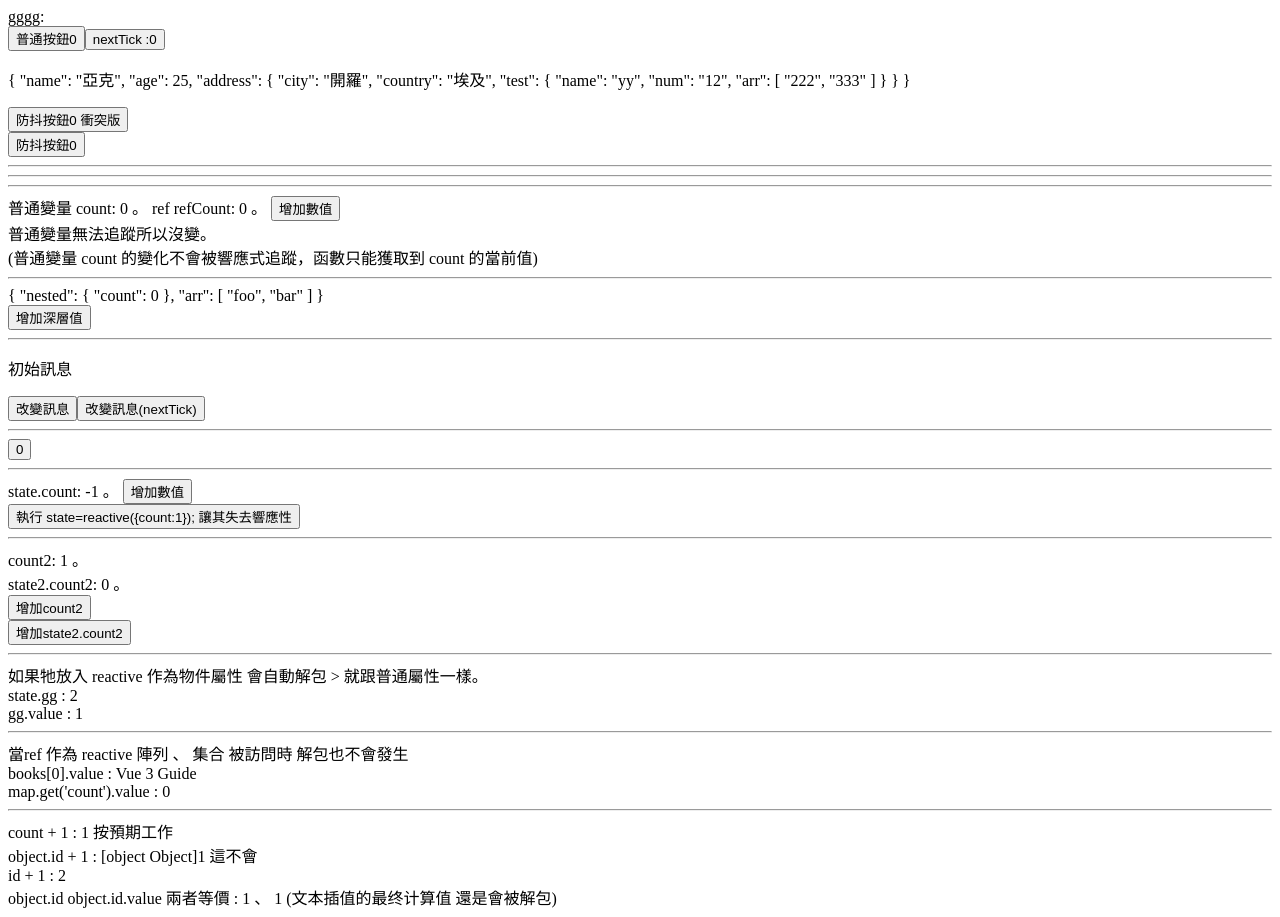
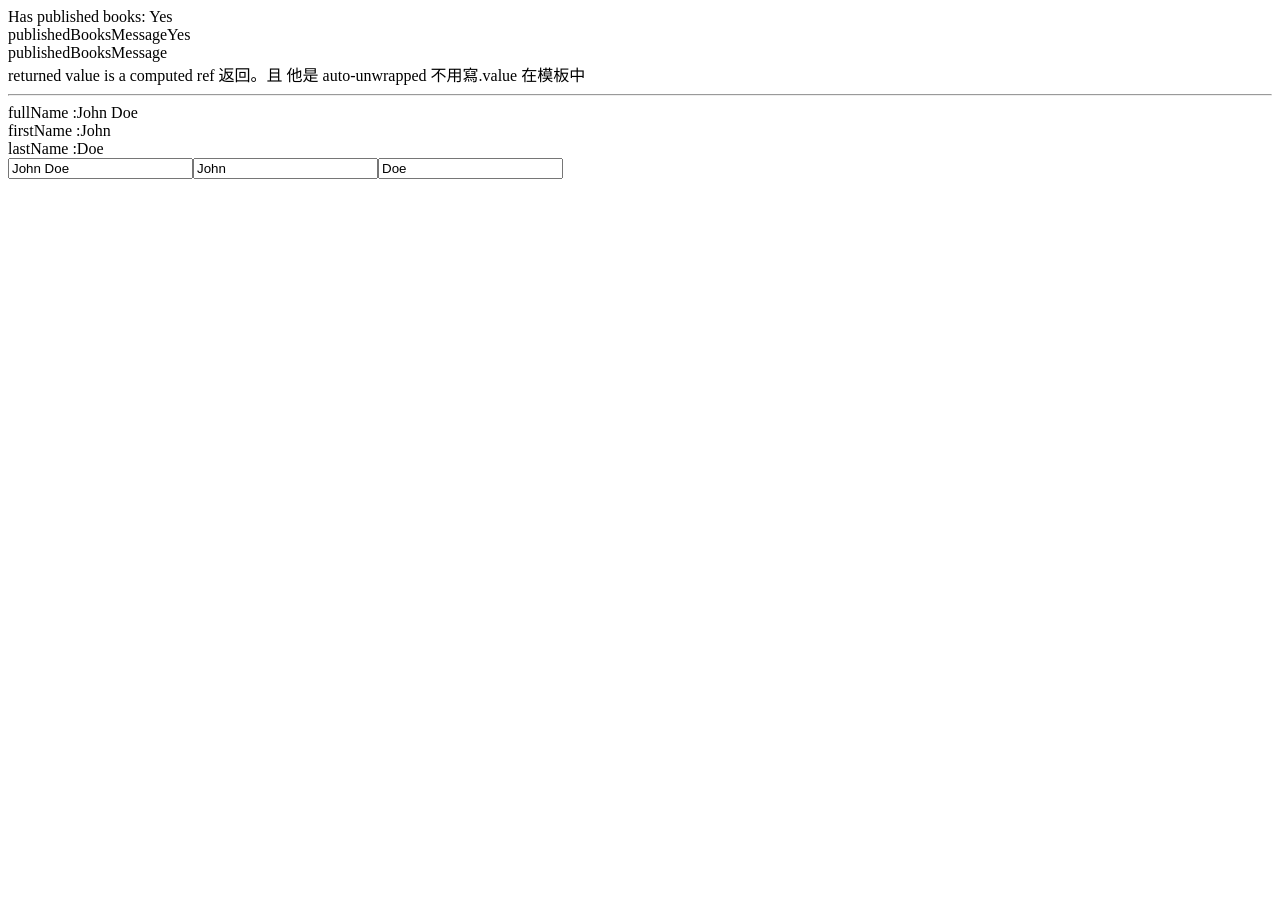
Before and after one commit to leo41271/Vue3-Official-Doc-Learn, a Vue app in the folder Vue3-Official-Doc-Learn/: page / in a window 1280 px wide. After the commit the page ends 800 px from the top, so only its background shows below. Built offline with nearby package versions, Linux system fonts and the light colour scheme.

Commit message:
6-computed-properties-comAPI : Basic 、Computed Methods 、Writable Computed

```diff
--- a/Vue3-Official-Doc-Learn/src/App.vue
+++ b/Vue3-Official-Doc-Learn/src/App.vue
@@ -1,23 +1,18 @@
 <script setup></script>
 <script>
-import OpReactivityFundamentals from "@/pages/op-doc/App-reactivity-fundamentals.vue"
-import ComReactivityFundamentals from "@/pages/com-doc/App-reactivity-fundamentals.vue"
+import ComputedProperties from "@/pages/com-doc/App-computed-properties.vue"
+
 export default {
   data() {
     return {
     }
   },
   components: {
-    ComReactivityFundamentals,
-    OpReactivityFundamentals,
+    ComputedProperties
   }
 }
 </script>
 <template>
-  <OpReactivityFundamentals></OpReactivityFundamentals>
-  <hr>
-  <hr>
-  <hr>
-  <ComReactivityFundamentals></ComReactivityFundamentals>
+  <ComputedProperties></ComputedProperties>
 </template>
 <style scoped></style>
--- /dev/null
+++ b/Vue3-Official-Doc-Learn/src/components/com-doc/computed-properties-docs/ComputedBasic.vue
@@ -0,0 +1,21 @@
+<template><!-- ComputedBasic.vue -->
+    Has published books: {{ author.books.length > 0 ? 'Yes' : 'No' }} <br>
+    publishedBooksMessage{{ publishedBooksMessage }} <br>
+    publishedBooksMessage{{ publishedBooksMessage.value }} <br>
+    returned value is a computed ref 返回。且 他是 auto-unwrapped 不用寫.value 在模板中
+</template>
+<script setup>
+import { reactive, computed } from 'vue'
+const author = reactive({
+    name: 'John Doe',
+    books: [
+        'Vue 2 - Advanced Guide',
+        'Vue 3 - Basic Guide',
+        'Vue 4 - The Mystery'
+    ]
+})
+const publishedBooksMessage = computed(() => {
+    return author.books.length > 0 ? 'Yes' : 'No'
+})
+console.log( "pub...",publishedBooksMessage,"value pub...", publishedBooksMessage.value)
+</script>
--- /dev/null
+++ b/Vue3-Official-Doc-Learn/src/components/com-doc/computed-properties-docs/ComputedWritable.vue
@@ -0,0 +1,19 @@
+<template><!-- ComputedWritable.vue -->
+    fullName :{{ fullName }} <br>
+    firstName :{{ firstName }} <br>
+    lastName :{{ lastName }} <br>
+    <input type="text" id="" v-model="fullName" />
+    <input type="text" id="" v-model="firstName" />
+    <input type="text" id="" v-model="lastName" />
+</template>
+<script setup>
+import { ref, computed } from 'vue'
+const firstName = ref('John')
+const lastName = ref('Doe')
+const fullName = computed({
+    get() { return firstName.value + ' ' + lastName.value },
+    set(newValue) {
+        [firstName.value, lastName.value] = newValue.split(' ') // 解構語法
+    }
+})
+</script>
--- /dev/null
+++ b/Vue3-Official-Doc-Learn/src/pages/com-doc/App-computed-properties.vue
@@ -0,0 +1,17 @@
+<script>// Composition API style
+import ComputedBasic from '@/components/com-doc/computed-properties-docs/ComputedBasic.vue'
+import ComputedWritable from '@/components/com-doc/computed-properties-docs/ComputedWritable.vue'
+
+export default {
+    components: { ComputedBasic, ComputedWritable, },
+    data() {
+        return {
+        };
+    },
+}
+</script>
+<template>
+    <ComputedBasic></ComputedBasic>
+    <hr>
+    <ComputedWritable></ComputedWritable>
+</template>
```
